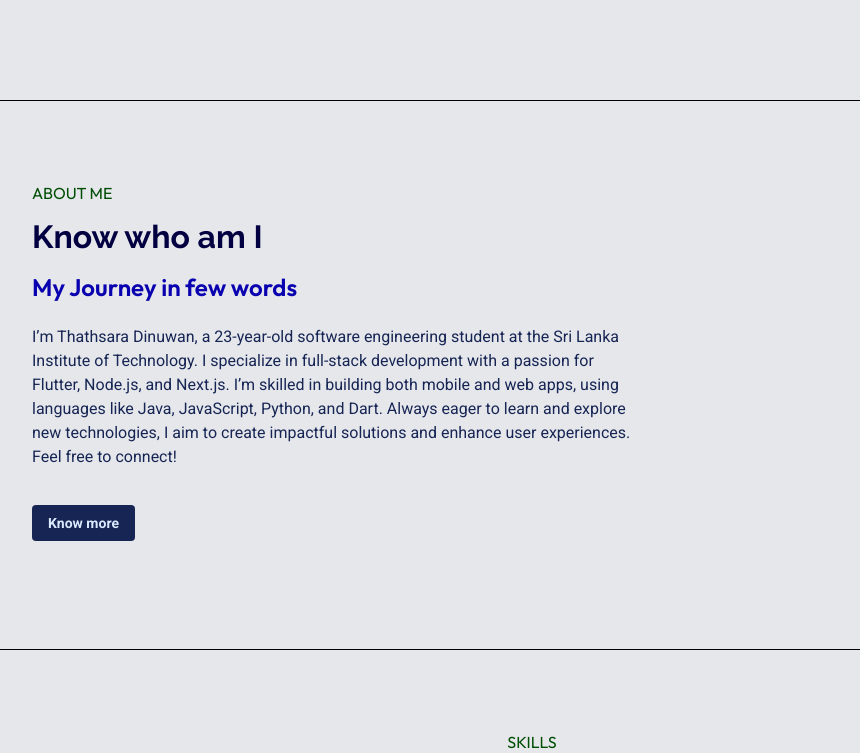
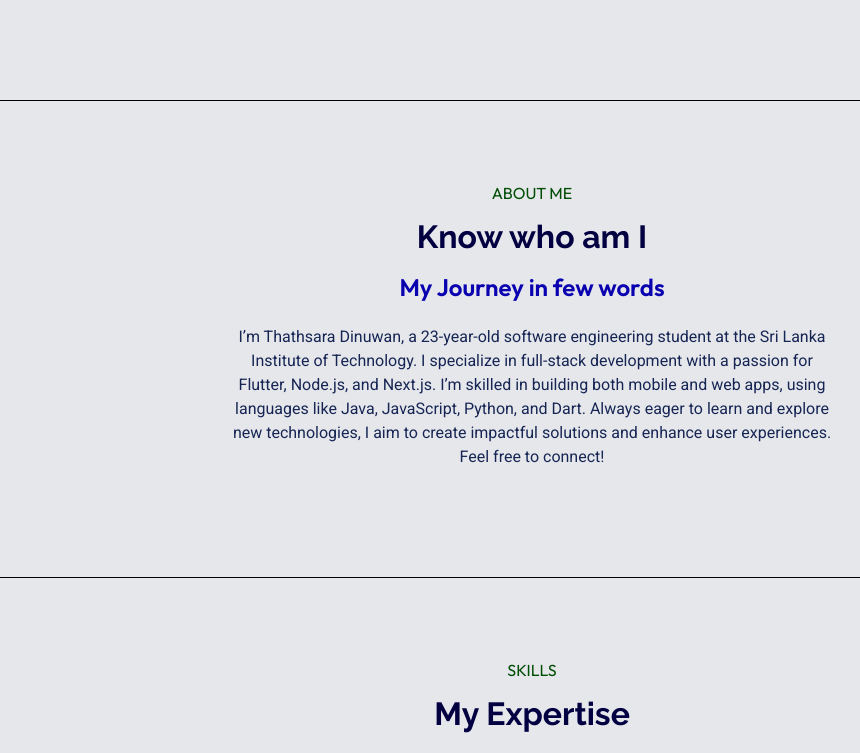
Before and after one commit to thathsaraDinu/portfolio-nextjs, a Next.js app: page / in a window 1280 px wide. Shown: the part 699-1452 px from the top of the page, without its empty margins (108-968 px from the left). Built offline with nearby package versions, Linux system fonts and the light colour scheme.

Commit message:
Refactor About component layout and styling for improved readability and alignment

```diff
--- a/src/components/about.tsx
+++ b/src/components/about.tsx
@@ -7,20 +7,20 @@ const About: React.FC = () => {
       <div className="flex justify-center items-center lg:gap-0 max-w-screen-xl mx-auto">
         <ScrollAnimation
           initial={{ opacity: 0, x: -50 }}
-          className="flex flex-col items-start max-w-[600px] md:w-1/2   text-start gap-5 "
+          className="flex flex-col items-center max-w-[600px] md:w-full text-center gap-5 "
         >
           <div className="flex flex-col gap-2">
-            <div className="custom-top-topic text-left dark:text-lime-200">
+            <div className="custom-top-topic  dark:text-lime-200">
               ABOUT ME
             </div>
-            <div className="custom-second-topic text-left dark:text-blue-400">
+            <div className="custom-second-topic  dark:text-blue-400">
               Know who am I
             </div>
-            <div className="custom-third-topic text-left dark:text-blue-100">
+            <div className="custom-third-topic  dark:text-blue-100">
               My Journey in few words
             </div>
           </div>
-          <div className=" text-blue-950 dark:text-white  ">
+          <div className=" text-blue-950 dark:text-white">
             I’m Thathsara Dinuwan, a 23-year-old software engineering student
             at the Sri Lanka Institute of Technology. I specialize in full-stack
             development with a passion for Flutter, Node.js, and Next.js. I’m
@@ -29,17 +29,17 @@ const About: React.FC = () => {
             explore new technologies, I aim to create impactful solutions and
             enhance user experiences. Feel free to connect!
           </div>
-          <button className="transition-all text-sm font-semibold duration-200 rounded py-2 px-4 mt-4 dark:bg-slate-100 bg-blue-950  dark:text-blue-950 text-blue-100  dark:hover:bg-blue-300 hover:bg-blue-800">
+          {/* <button className="transition-all text-sm font-semibold duration-200 rounded py-2 px-4 mt-4 dark:bg-slate-100 bg-blue-950  dark:text-blue-950 text-blue-100  dark:hover:bg-blue-300 hover:bg-blue-800">
             Know more
-          </button>
+          </button> */}
           <hr className="max-w-screen-xl mx-auto h-2 border-white bg-white" />
         </ScrollAnimation>
-        <ScrollAnimation
+        {/* <ScrollAnimation
           className="md:block hidden w-1/3"
           initial={{ opacity: 0, x: 50 }}
         >
           <></>
-        </ScrollAnimation>
+        </ScrollAnimation> */}
       </div>
     </section>
   );
```
